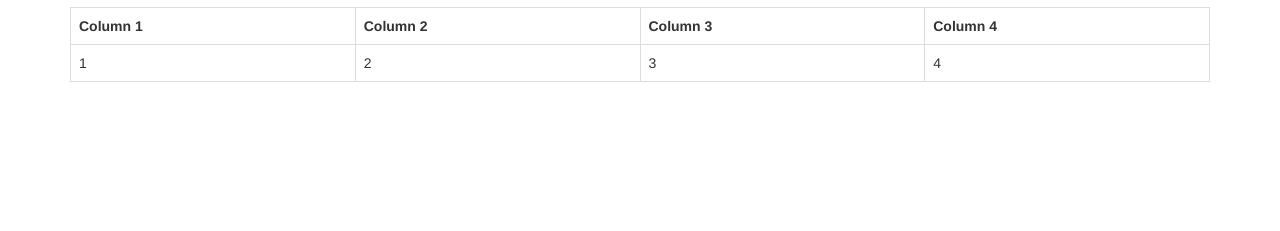
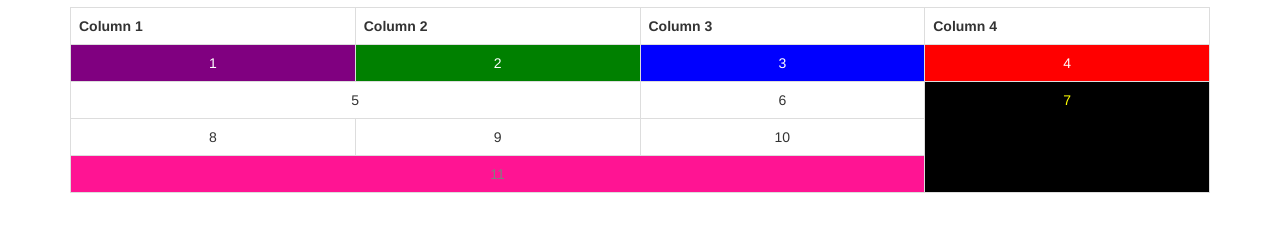
Before and after one commit to ManiacAngel/William-Jordan-Repository, a plain HTML site: page Jordan_Ex_8/index.html in a window 1280 px wide. Shown: the part 63-294 px from the top of the page. Drawn offline with Linux system fonts and the light colour scheme.

Commit message:
Finished assignment 8

```diff
--- a/Jordan_Ex_8/css/site.css
+++ b/Jordan_Ex_8/css/site.css
@@ -0,0 +1,32 @@
+ td {
+     text-align: center;
+     }
+
+ #g {
+     background-color: purple;
+     color: white;
+ }
+
+ #hi {
+     background-color: green;
+     color: white;
+ }
+
+  #ji {
+      background-color: blue;
+      color: white;
+  }
+
+  #li {
+      background-color: red;
+      color: white;
+  }
+  #nu7 {
+      background-color: black;
+      color: yellow;
+  }
+
+  #pe {
+      background-color: deeppink;
+      color: gray;
+  }
--- a/Jordan_Ex_8/index.html
+++ b/Jordan_Ex_8/index.html
@@ -29,12 +29,27 @@
                     </tr>
 
                     <tr>
-                        <td> 1</td>
-                        <td> 2</td>
-                        <td> 3</td>
-                        <td> 4</td>
+                        <td id="g"> 1</td>
+                        <td id="hi"> 2</td>
+                        <td id="ji"> 3</td>
+                        <td id="li"> 4</td>
                     </tr>
 
+                    <tr>
+                        <td colspan="2"> 5</td>
+                        <td> 6</td>
+                        <td rowspan="3" id="nu7"> 7</td>
+                    </tr>
+
+                    <tr>
+                        <td> 8</td>
+                        <td> 9</td>
+                        <td> 10</td>
+                    </tr>
+
+                    <tr>
+                        <td colspan="3" id="pe"> 11</td>
+                    </tr>
                 </table>
 
             </div>
```
